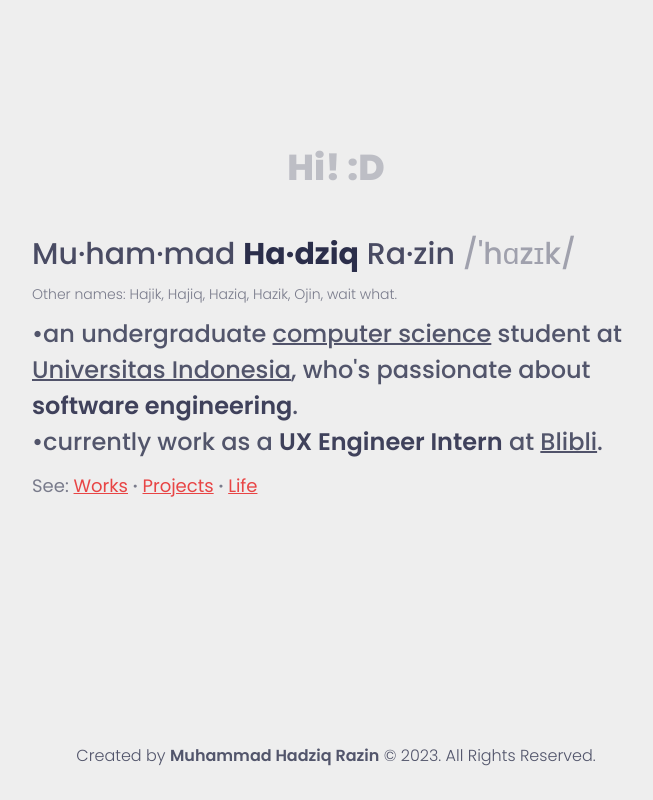
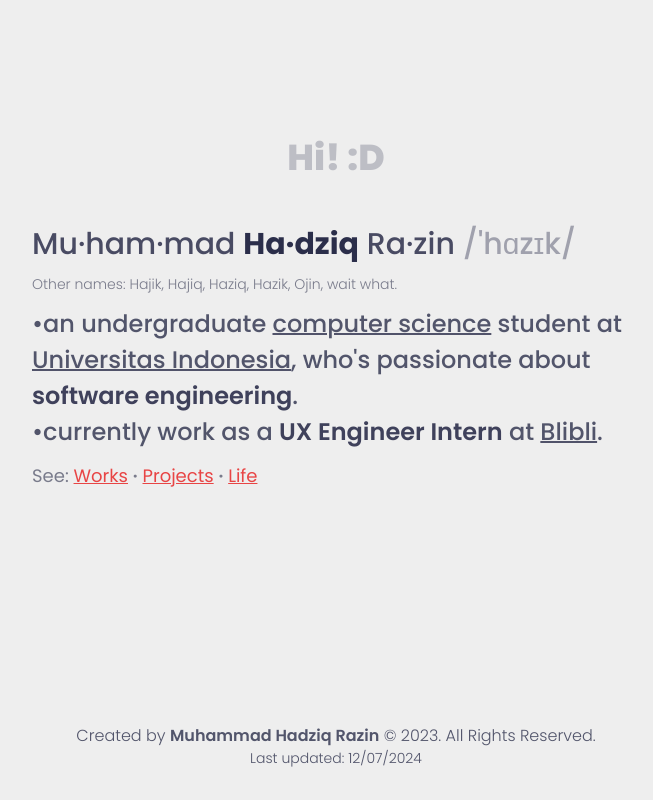
Before and after one commit to mhadziqrazin/hadziqrazin, a SvelteKit app: page / in a window 1280 px wide. Shown: the whole page, without its empty margins (304-957 px from the left). Built offline with nearby package versions, Linux system fonts and the light colour scheme; some icons are missing.

Commit message:
feat: last updated

```diff
--- a/src/routes/+layout.svelte
+++ b/src/routes/+layout.svelte
@@ -36,9 +36,12 @@
   <div class="flex flex-grow justify-center">
     <slot />
   </div>
-  <div class="py-8 w-full flex justify-center">
+  <div class="py-8 w-full flex flex-col items-center">
     <p class="text-[0.5rem] lg:text-base font-light text-dark/80">
       Created by <span class="font-semibold">Muhammad Hadziq Razin</span> &copy; {year}. All Rights Reserved.
+    </p>
+    <p class="text-[0.4rem] lg:text-sm font-light text-dark/80">
+      Last updated: 12/07/2024
     </p>
   </div>
 </div>
```
